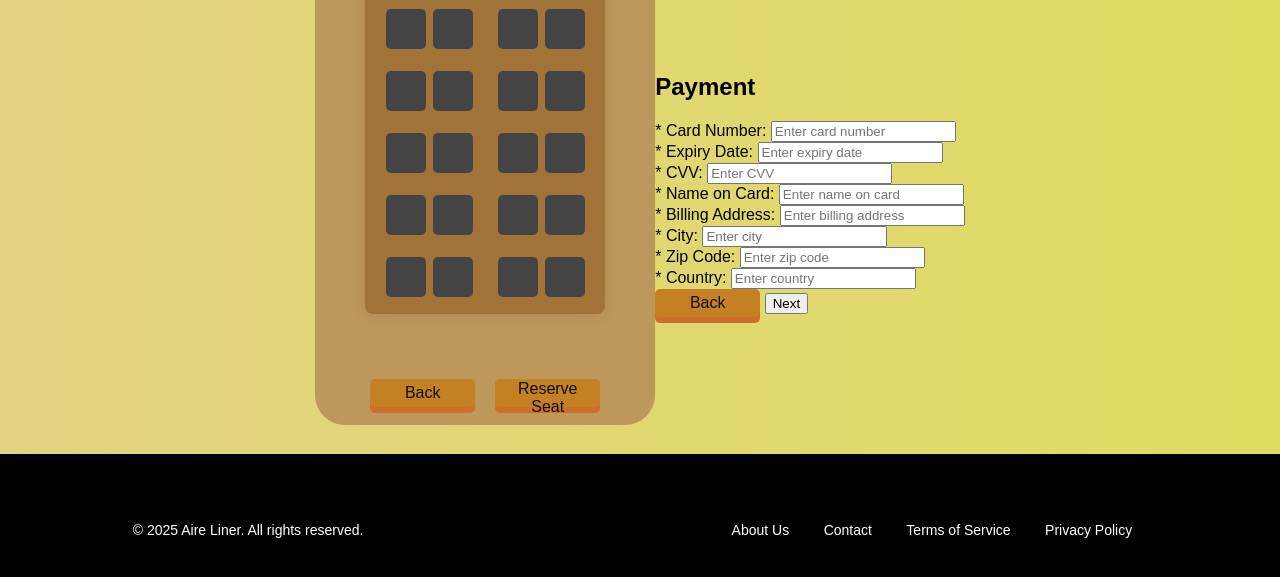
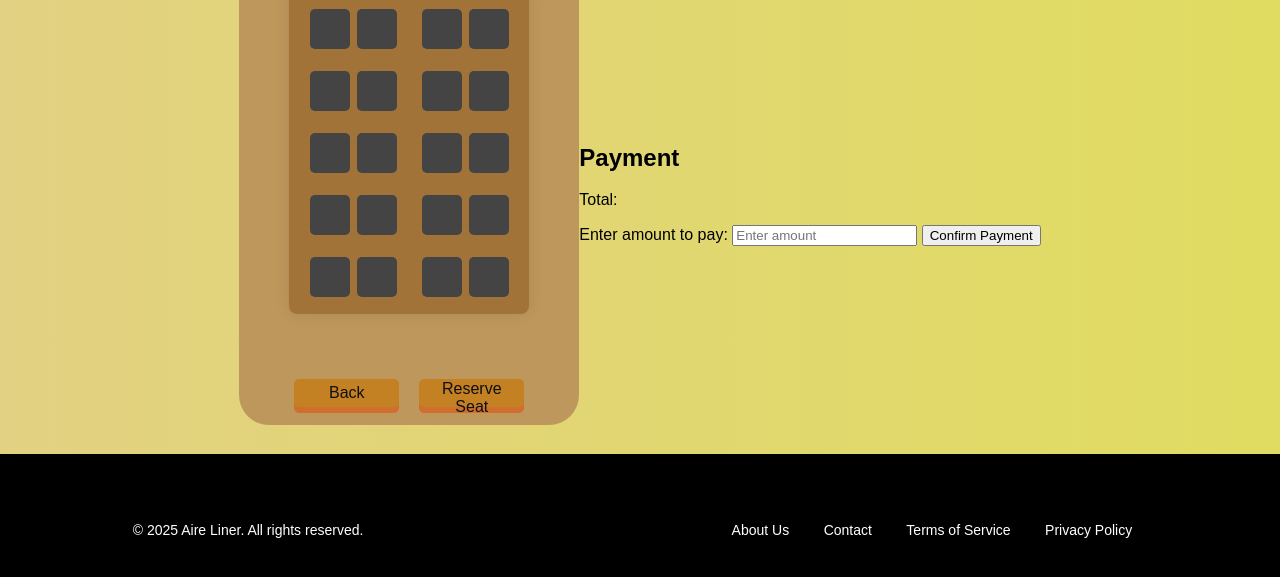
Before and after one commit to suhnity/AWD-Bus_Station-SW1, a plain HTML site: page pages/page3/index.html in a window 1280 px wide. Shown: the part 167-744 px from the top of the page. Drawn offline with Linux system fonts and the light colour scheme; files whose address does not match are found by name; a web font is replaced by a local one.

Commit message:
feat(index.html): add payment popup section

```diff
--- a/pages/page3/index.html
+++ b/pages/page3/index.html
@@ -93,46 +93,15 @@
             <div class="payment-header">
                 <h1>Payment</h1>
             </div>
-        <div class="payment-form">
-            <form action="#">
-                <div class="input-box">
-                    <label><span class="asterisk">*</span> Card Number:</label>
-                    <input required placeholder="Enter card number" type="text" id="card-number">
-                </div>
-                <div class="input-box">
-                    <label><span class="asterisk">*</span> Expiry Date:</label>
-                    <input required placeholder="Enter expiry date" type="text" id="expiry-date">
-                </div>
-                <div class="input-box">
-                    <label><span class="asterisk">*</span> CVV:</label>
-                    <input required placeholder="Enter CVV" type="text" id="cvv">
-                </div>
-                <div class="input-box">
-                    <label><span class="asterisk">*</span> Name on Card:</label>
-                    <input required placeholder="Enter name on card" type="text" id="name-on-card">
-                </div>
-                <div class="input-box">
-                    <label><span class="asterisk">*</span> Billing Address:</label>
-                    <input required placeholder="Enter billing address" type="text" id="billing-address">
-                </div>
-                <div class="input-box">
-                    <label><span class="asterisk">*</span> City:</label>
-                    <input required placeholder="Enter city" type="text" id="city">
-                </div>
-                <div class="input-box">
-                    <label><span class="asterisk">*</span> Zip Code:</label>
-                    <input required placeholder="Enter zip code" type="text" id="zip-code">
-                </div>
-                <div class="input-box">
-                    <label><span class="asterisk">*</span> Country:</label>
-                    <input required placeholder="Enter country" type="text" id="country">
-                </div>
-                <button type="button" class="back_button">Back</button>
-                <button type="button" class="next_button">Next</button>
-            </form>
+            <div class="payment-body">
+                <p>Total: <span id="totalPrice"></span></p>
+                <label for="paymentAmount">Enter amount to pay:</label>
+                <input type="number" id="paymentAmount" placeholder="Enter amount">
+                <button id="confirmPayment">Confirm Payment</button>
             </div>
         </div>
     </div>
+
 
 </section>
 
```
Lines whose indentation alone changed are shown as unchanged.
